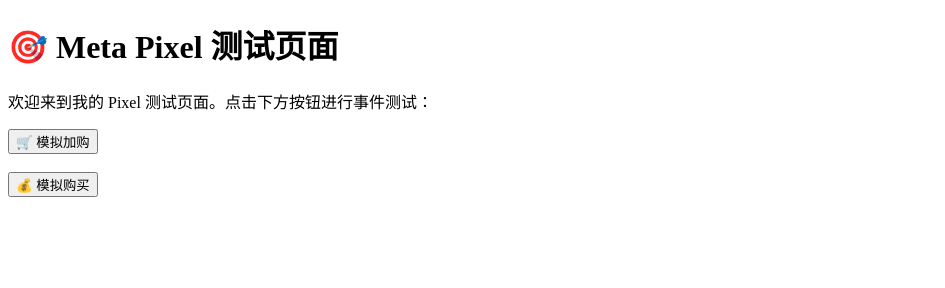
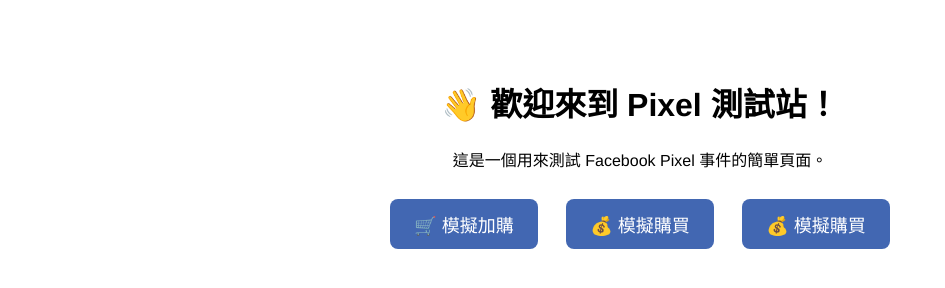
Before and after one commit to Anne-sketch/pixel-test-site, a plain HTML site: page index.html in a window 1280 px wide. Shown: the whole page, without its empty margins (0-945 px from the left). Drawn offline with Linux system fonts and the light colour scheme.

Commit message:
Update index.html

```diff
--- a/index.html
+++ b/index.html
@@ -1,7 +1,10 @@
 <!DOCTYPE html>
-<html>
+<html lang="zh-Hant">
 <head>
-  <title>Pixel 测试页面</title>
+  <meta charset="UTF-8">
+  <meta name="viewport" content="width=device-width, initial-scale=1.0">
+  <title>Meta Pixel 測試頁面</title>
+
   <!-- Meta Pixel Code -->
   <script>
     !function(f,b,e,v,n,t,s)
@@ -12,27 +15,53 @@
     t.src=v;s=b.getElementsByTagName(e)[0];
     s.parentNode.insertBefore(t,s)}(window, document,'script',
     'https://connect.facebook.net/en_US/fbevents.js');
-    fbq('init', '你的 Pixel ID 替换这里');
+    fbq('init', '1680984415874629');
     fbq('track', 'PageView');
   </script>
   <noscript>
     <img height="1" width="1" style="display:none"
-      src="https://www.facebook.com/tr?id= 1680984415874629&ev=PageView&noscript=1"/>
+      src="https://www.facebook.com/tr?id=1680984415874629&ev=PageView&noscript=1"/>
   </noscript>
   <!-- End Meta Pixel Code -->
+
+  <style>
+    body {
+      font-family: "Helvetica Neue", sans-serif;
+      text-align: center;
+      padding: 50px;
+    }
+    button {
+      font-size: 18px;
+      padding: 12px 24px;
+      margin: 12px;
+      border: none;
+      background-color: #4267B2;
+      color: white;
+      border-radius: 8px;
+      cursor: pointer;
+    }
+    button:hover {
+      background-color: #365899;
+    }
+  </style>
 </head>
 <body>
-  <h1>🎯 Meta Pixel 测试页面</h1>
-  <p>欢迎来到我的 Pixel 测试页面。点击下方按钮进行事件测试：</p>
 
-  <button onclick="fbq('track', 'AddToCart'); alert('🛒 加购事件已触发')">
-    🛒 模拟加购
+  <h1>👋 歡迎來到 Pixel 測試站！</h1>
+  <p>這是一個用來測試 Facebook Pixel 事件的簡單頁面。</p>
+
+  <button onclick="fbq('track', 'AddToCart'); alert('🛒 已觸發加購事件')">
+    🛒 模擬加購
   </button>
 
-  <br><br>
+  <button onclick="fbq('track', 'Purchase', {value: 1998, currency: 'TWD'}); alert('💰 已觸發購買事件')">
+    💰 模擬購買
+  </button>
 
-  <button onclick="fbq('track', 'Purchase', {value: 1998, currency: 'TWD'}); alert('💰 购买事件已触发')">
-    💰 模拟购买
+ <button onclick="fbq('track', 'Purchase', {value: 1998, currency: 'TWD'}); alert('💰 已觸發購買事件')">
+    💰 模擬購買
   </button>
+
+
 </body>
 </html>
```
